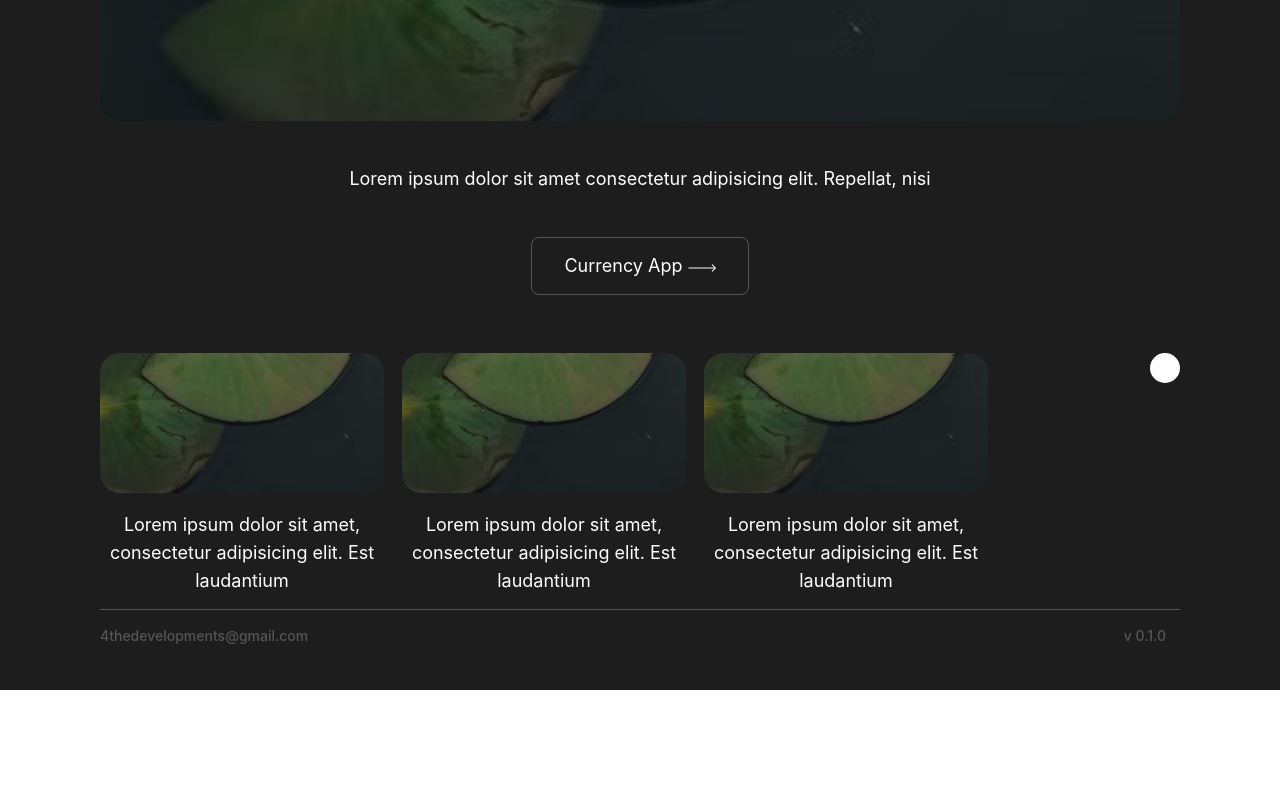
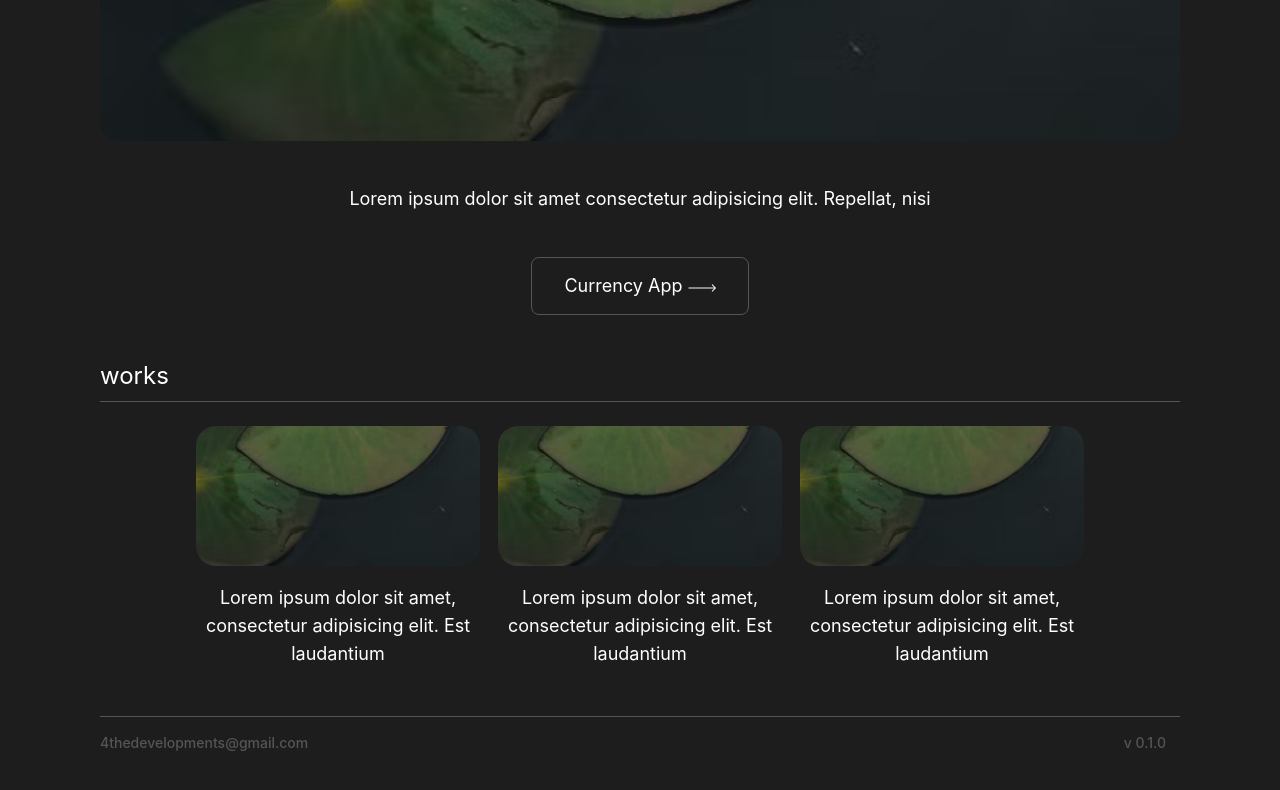
Before and after one commit to 70Ni/Portfolio, a React (Create React App) app: page /projects in a window 1280 px wide. Shown: the part 480-1270 px from the top of the page. Before the commit the page ends 1170 px from the top, so only its background shows below. Built offline with nearby package versions, Linux system fonts and the light colour scheme.

Commit message:
Theme changed to white as default and work categories are now changed to scrollable

```diff
--- a/src/App.css
+++ b/src/App.css
@@ -5,15 +5,18 @@
   --primary-white: rgb(255, 255, 255);
   --button-white: #c9c9c9;
   --button-dark: #555555;
+  --text-font-color: #1d1d1d;
 }
 
 .dark-theme {
+  --headers: var(--primary-white);
   --text-color: var(--primary-white);
   --background-color: var(--primary-dark);
   --button-color: var(--button-dark);
 }
 
 .light-theme {
+  --headers: var(--text-font-color);
   --text-color: var(--primary-dark);
   --background-color: var(--primary-white);
   --button-color: var(--button-white);
@@ -79,7 +82,9 @@
 }
 .proview-Header {
   text-align: center;
-  margin-bottom: 20px;
+  display: flex;
+  align-items: center;
+  justify-content: center;
 }
 .button {
   color: #ffff;
@@ -160,7 +165,7 @@ a {
   font-family: "Inter", serif;
   font-size: 24px;
   line-height: 34px;
-  color: #555555;
+  color: var(--headers);
   margin-bottom: 8px;
 }
 .skill-text {
@@ -263,25 +268,56 @@ a {
 }
 
 /* ///////////////////////// */
+.project-wrapper {
+  border-top: 0.5px solid var(--button-dark);
 
-.project-wrapper {
-  background: linear-gradient();
-  position: relative;
-  padding: 14px 0; /* Optional: Add padding for aesthetics */
+  display: flex;
+  justify-content: center;
 }
-.gradientview {
-  width: 30px;
-  height: 30px;
-  right: 0px;
-  border-radius: 200px;
-  background-color: white;
+/*
+.gradientviewR {
   position: absolute;
+  right: -12px;
+  cursor: pointer;
+  top: 80px;
+  rotate: 180deg;
+  z-index: 5;
+}
+.gradientviewL {
+  position: absolute;
+  cursor: pointer;
+  left: -12;
+  z-index: 3;
+  top: 80px;
+  z-index: 5;
+} */
+.scrolls {
+  padding: 24px 0px;
+  display: flex; /* Ensure items are displayed inline */
+  gap: 18px;
+}
+@media screen and (max-width: 524px) {
+  .proview-Header {
+    font-size: 48px;
+    margin: 20px 0px;
+  }
+}
+/* .trnlteR {
+  transform: translateX(-284px);
+  transition-duration: 400ms;
+}
+.trnlteL {
+  transform: translateX(-284px);
+  transition-duration: 400ms;
+} */
+.project-nav-wrapper {
+  overflow-x: auto; /* Enable horizontal scrolling */
+  margin-bottom: 24px;
+
+  /* justify-content: center; */
 }
 .project-nav-wrapper {
-  overflow-x: auto; /* Enable horizontal scrolling */
-  display: flex; /* Ensure items are displayed inline */
-  gap: 18px;
-  /* justify-content: center; */
+  display: flex;
 }
 
 /* Media queries for responsiveness */
@@ -289,6 +325,7 @@ a {
   .project-back-section {
     flex-direction: column;
     align-items: flex-start;
+    margin-top: 20px;
   }
 
   .button-wrapper {
--- a/src/Components/ProVIew/ProView.jsx
+++ b/src/Components/ProVIew/ProView.jsx
@@ -1,15 +1,23 @@
-import React, { useContext } from "react";
+import React, { useState, useContext } from "react";
 import product from "../../Images/product.png";
 import "../../App.css";
 import arrow from "../../Images/arrow.svg";
 import arrowback from "../../Images/arrowback.svg";
 import arrowbackwhite from "../../Images/arrowbackwhite.svg";
-import { Link } from "react-router-dom";
+import { Link, useHref } from "react-router-dom";
 import ProjectNav from "../ProjectItem/ProjectNav";
 import { ThemeContext } from "../../Theme/Theme";
+import arrowIcon from "../../Images/Group 12.svg";
 
 function ProView() {
   const { theme } = useContext(ThemeContext);
+
+  const [translateX, setTranslateX] = useState(0); // State to track the translation
+  console.log(translateX);
+  const handleScrollLeft = () => setTranslateX((prev) => prev + 284); // Adjust the value for scroll distance
+  const handleScrollRight = () => {
+    setTranslateX((prev) => prev - 284); // Adjust the value for scroll distance
+  };
   return (
     <div className="Project-preview-wrapper">
       {/* <div className="nav-menu-wrapper">
@@ -38,15 +46,29 @@ function ProView() {
       </div>
       <div className="button-wrapper">
         <button className="button para">
-          Currency App <img src={arrow} alt="" />
+          Currency App <img src={arrow} alt="" onClick={<Link>id</Link>} />
         </button>
       </div>
+      <div className="project-list-header">works</div>
       <div className="project-wrapper">
-        <div className="gradientview"></div>
+        {/* <div className="gradientviewR" onClick={handleScrollLeft}>
+          <img src={arrowIcon} alt="" />
+        </div>
+        <div className="gradientviewL" onClick={handleScrollRight}>
+          <img src={arrowIcon} alt="" />
+        </div> */}
         <div className="project-nav-wrapper">
-          <ProjectNav className="project-nav" />
-          <ProjectNav className="project-nav" />
-          <ProjectNav className="project-nav" />
+          <div
+            className={`scrolls`}
+            style={{
+              transform: `translateX(${translateX}px)`,
+              transitionDuration: "500ms",
+            }}
+          >
+            <ProjectNav className="project-nav " />
+            <ProjectNav className="project-nav" />
+            <ProjectNav className="project-nav" />
+          </div>
         </div>
       </div>
     </div>
--- a/src/Theme/Theme.js
+++ b/src/Theme/Theme.js
@@ -6,7 +6,7 @@ const getTheme = () => {
   const theme = localStorage.getItem("theme");
   if (!theme) {
     // Default theme is taken as dark-theme
-    localStorage.setItem("theme", "dark-theme");
+    localStorage.setItem("theme", "light-theme");
     return "dark-theme";
   } else {
     return theme;
--- a/src/index.css
+++ b/src/index.css
@@ -12,3 +12,33 @@ code {
   font-family: source-code-pro, Menlo, Monaco, Consolas, "Courier New",
     monospace;
 }
+html{
+
+  scroll-behavior: smooth;
+
+}
+/* For WebKit browsers (Chrome, Safari) */
+::-webkit-scrollbar {
+  width: 4px; /* Width of the scrollbar */
+}
+
+::-webkit-scrollbar-track {
+  background: #f1f1f1; /* Track color */
+  border-radius: 10px;
+}
+
+::-webkit-scrollbar-thumb {
+  background: #808080; /* Thumb color */
+  border-radius: 10px;
+  width: 2px;
+}
+
+::-webkit-scrollbar-thumb:hover {
+  background: #555; /* Thumb color on hover */
+}
+
+::-webkit-scrollbar  ,
+::-webkit-scrollbar-button  ,
+::-webkit-scrollbar-track  {
+  height: 2px;
+}
```
Also changed, not shown: src/Images/Group 12.svg (added).
